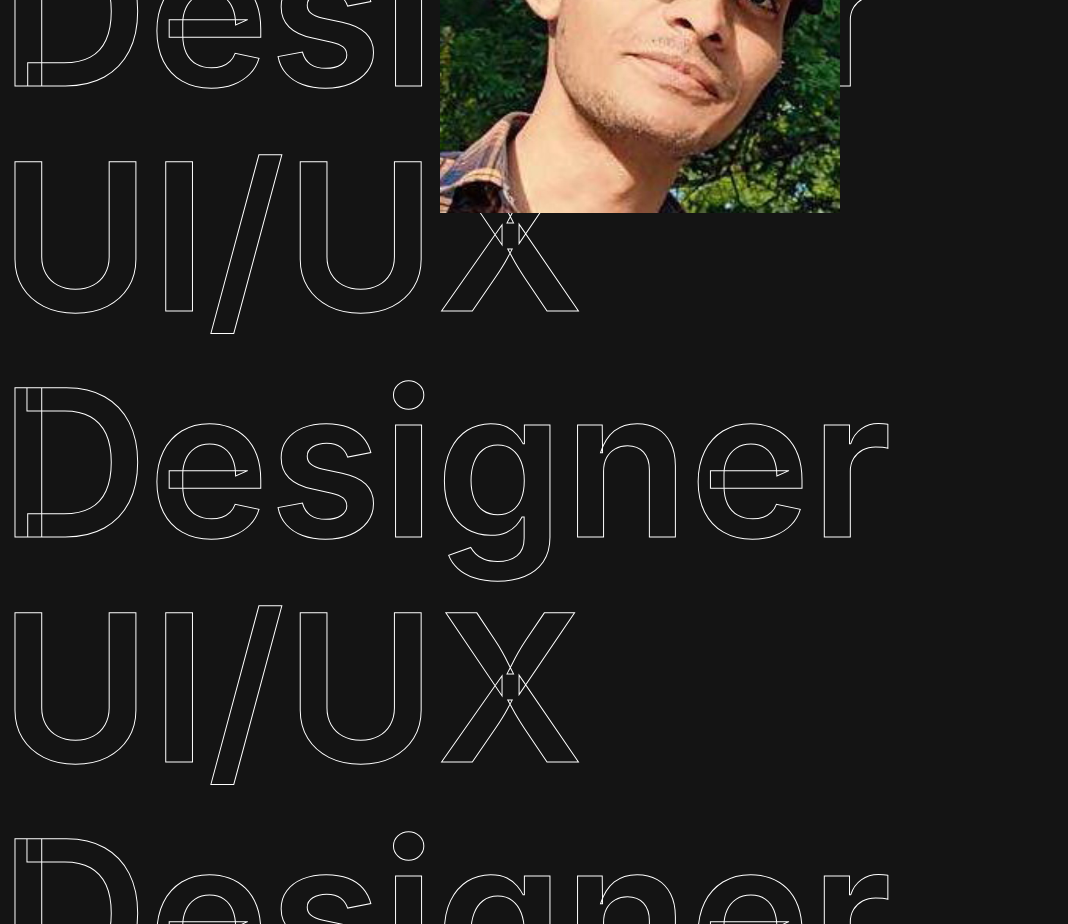
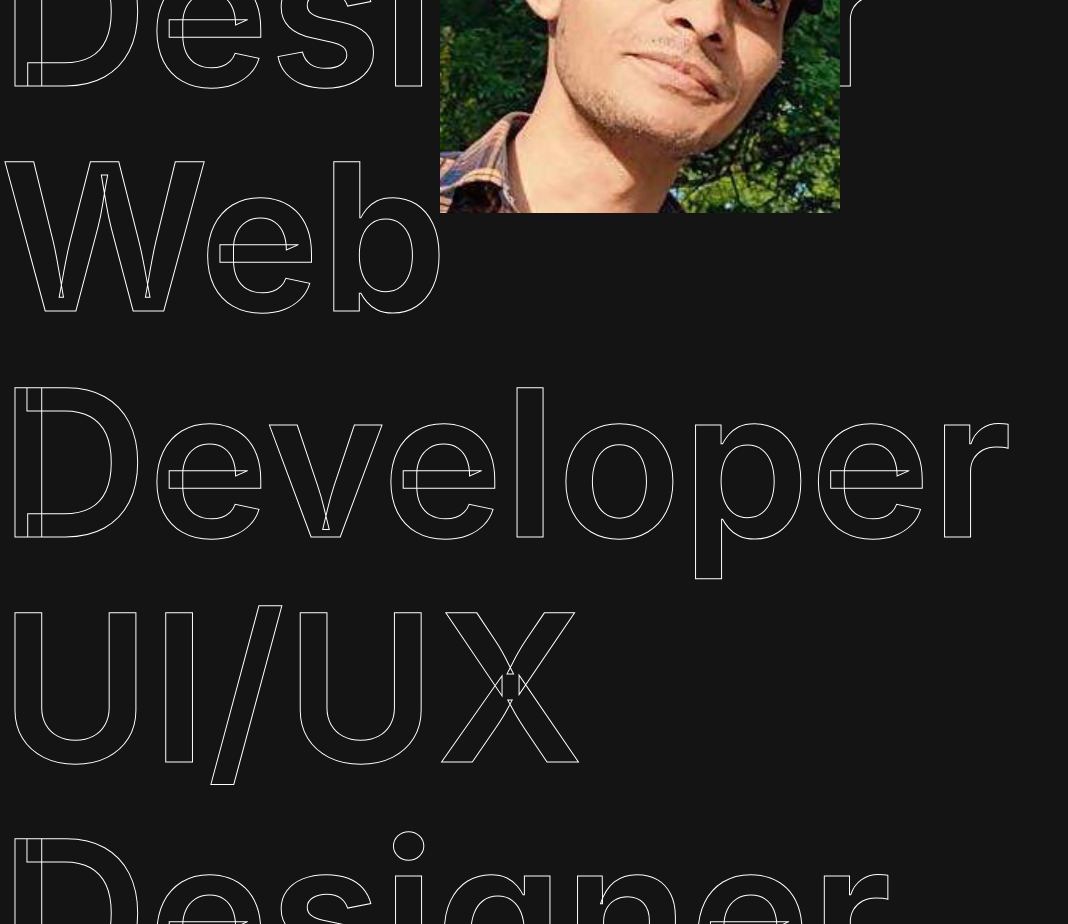
Before and after one commit to draunzler/personal-website, a plain HTML site: page index.html in a window 1280 px wide. Shown: the part 1120-2044 px from the top of the page, without its empty margins (0-1068 px from the left). Drawn offline with nearby package versions, Linux system fonts and the light colour scheme.

Commit message:
Update index.html

```diff
--- a/index.html
+++ b/index.html
@@ -34,7 +34,7 @@
     <section class="about">
         <div class="bg-text">
             <p>UI/UX Designer</p>
-            <p>UI/UX Designer</p>
+            <p>Web Developer</p>
             <p>UI/UX Designer</p>
         </div>
         <img src="profile.jpg">
```
